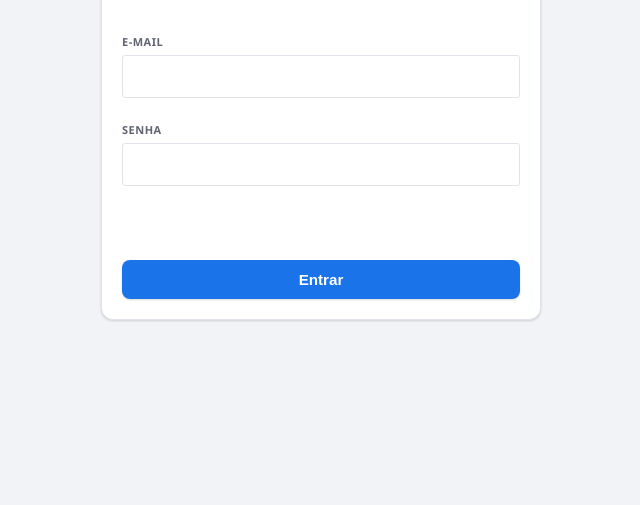
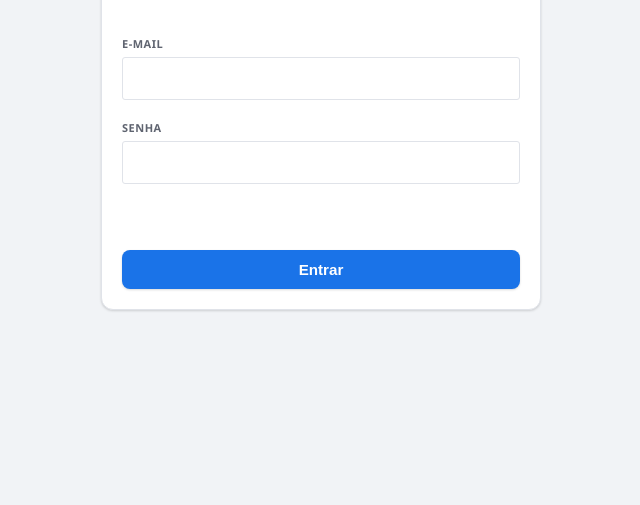
Before and after one commit to tecnologiaminart-hash/pncp-licitacoes, a plain HTML site: page frontend/index.html in a window 1280 px wide. Shown: the part 295-800 px from the top of the page, without its empty margins (319-959 px from the left). Drawn offline with nearby package versions, Linux system fonts and the light colour scheme.

Commit message:
dasdas
dasdas

```diff
--- a/frontend/css/style.css
+++ b/frontend/css/style.css
@@ -63,8 +63,8 @@
   max-width: 440px;
   display: flex;
   flex-direction: column;
-  gap: 24px;
-  padding: 80px 56px;
+  gap: 20px;
+  padding: 100px 56px;
   border-radius: 4px;
   border: 1px solid var(--cor-borda);
   box-shadow: none;
@@ -96,7 +96,7 @@
   width: 100%;
   max-width: 260px;
   height: auto;
-  margin: 0 auto 36px;
+  margin: 0 auto 32px;
 }
 
 #loginErro {
```
